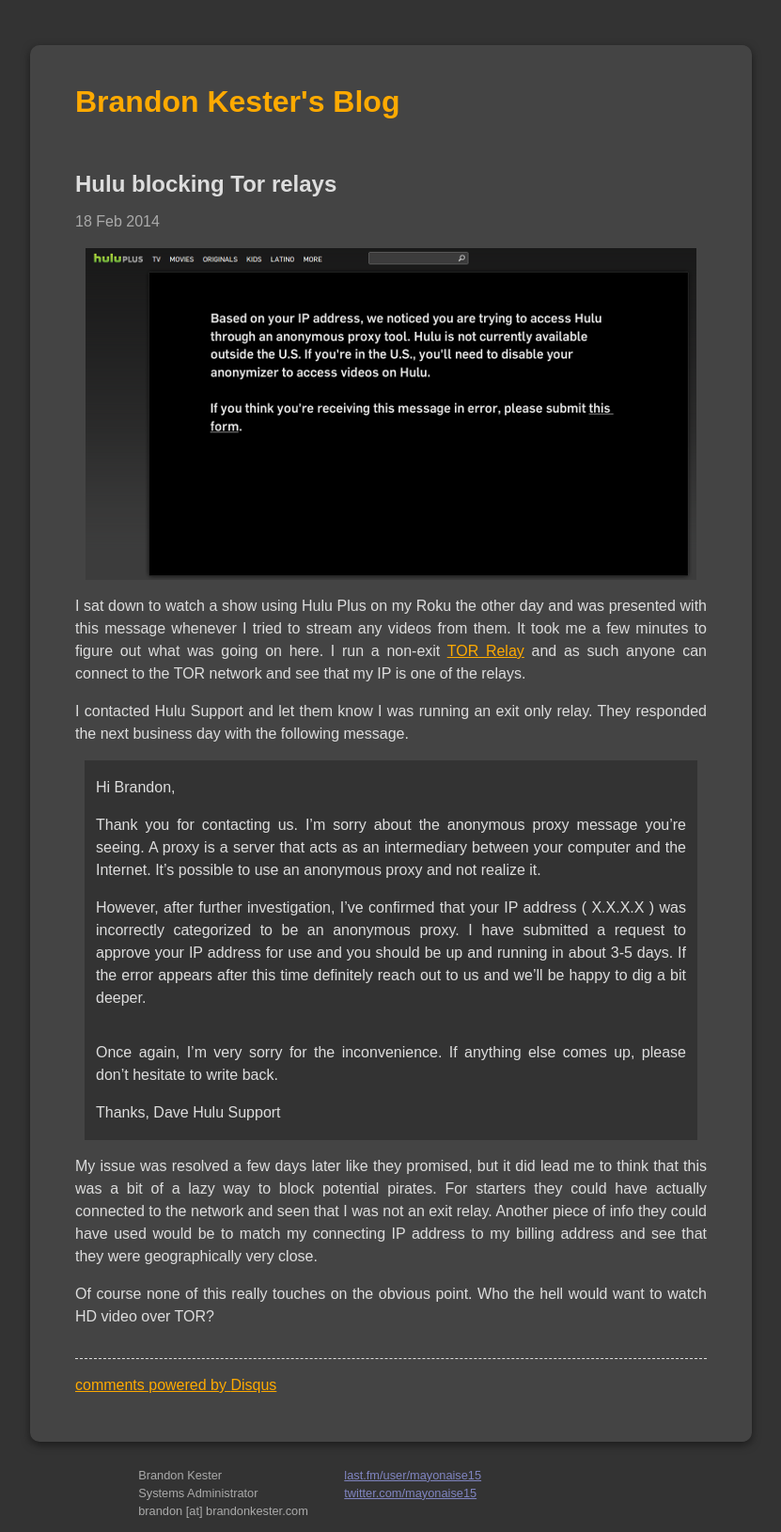
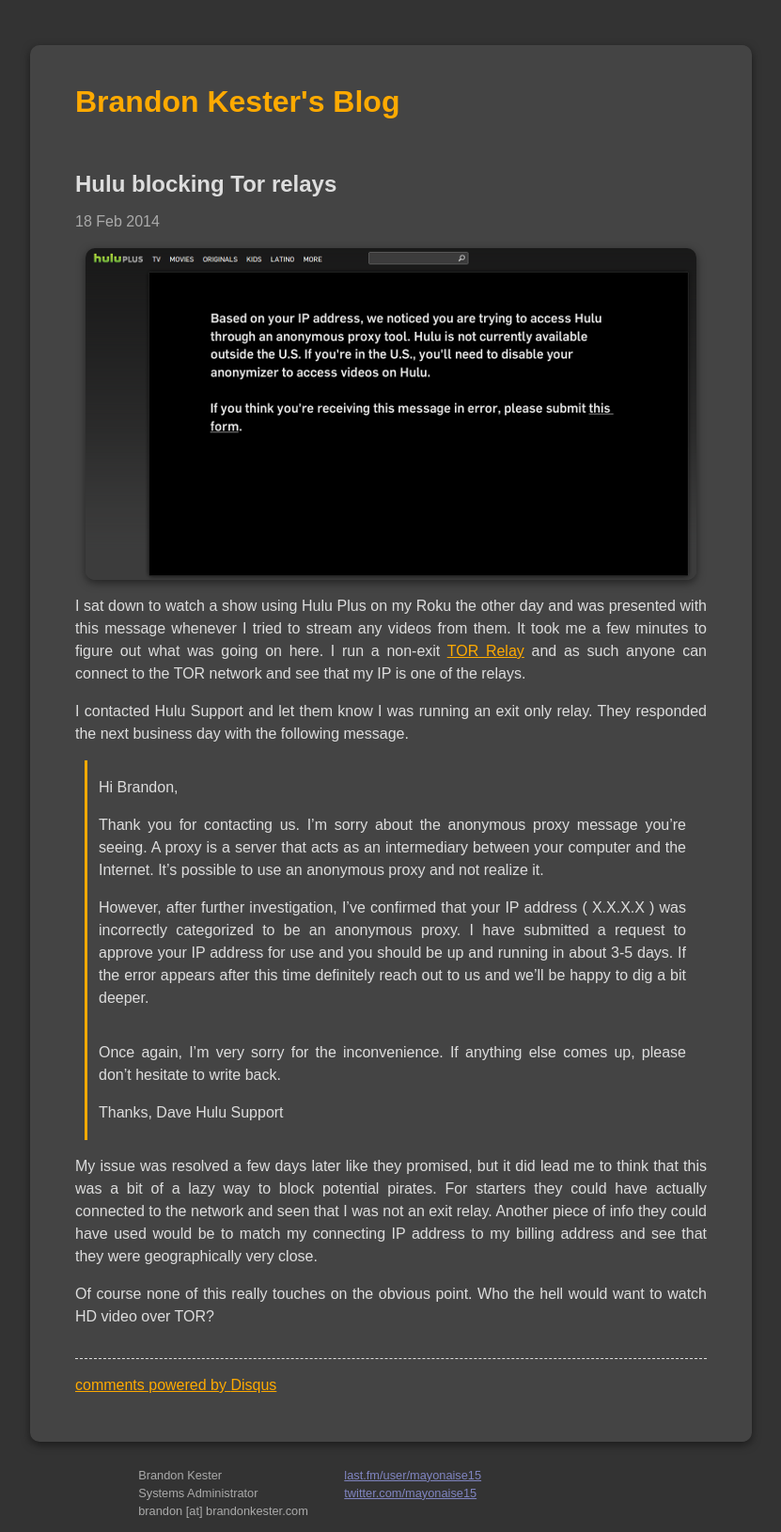
Before and after one commit to kesterb/kesterb.github.io, a Jekyll site: the page built from _posts/2014-02-18-hulu-blocking-tor-relays.markdown, in a window 1280 px wide. Shown: the whole page at 94% size, without its empty margins (224-1055 px from the left). Built offline with Jekyll 4.4.1, drawn with Linux system fonts in a browser that asks for light colours; some web fonts are replaced; Markdown is read by kramdown in place of the engine named in the settings; comment, search, counter and statistics services are not loaded.

Commit message:
Fixed blockquote display properties. increased paddin-top on a few display blocks. Stylized image border.

```diff
--- a/css/main.css
+++ b/css/main.css
@@ -19,24 +19,23 @@ body {
   text-align: center;
 }
 
+h1 { margin-bottom: 1em; }
 
+p { margin: 1em 0; }
 
-h1 { margin-bottom: 1em; }
-p { margin: 1em 0; }
 p img {
   display: block;
+  margin-top: 10px;
   margin-left: auto;
   margin-right: auto;
+  border-radius: 10px;
+  box-shadow: 0 3px 10px rgba(0,0,0,.5);
 }
 
 a         { color: #ffaa00; }
+
 a:hover   { color: #aaa; }
 
-blockquote {
-  background-color: #333;
-  margin: 0 10px;
-  padding: 1px 12px;
-}
 
 /*****************************************************************************/
 /*
@@ -144,7 +143,7 @@ ul.posts span {
 
 .highlight {
   background: #444;
-  padding: 5px;
+  padding: 1.5em 5px;
 }
 
 .post pre {
@@ -157,7 +156,6 @@ ul.posts span {
   box-shadow: 0 3px 10px rgba(0,0,0,.75);
   overflow: auto;
 }
-
 .post ul, .post ol {
   margin-left: 1.35em;
 }
@@ -188,3 +186,9 @@ ul.posts span {
   padding-top: 1em;
   margin-top: 2em;
 }
+
+blockquote {
+  margin: 0 10px;
+  padding: 1px 12px;
+  border-left: 3px solid #FA0;
+}
```
